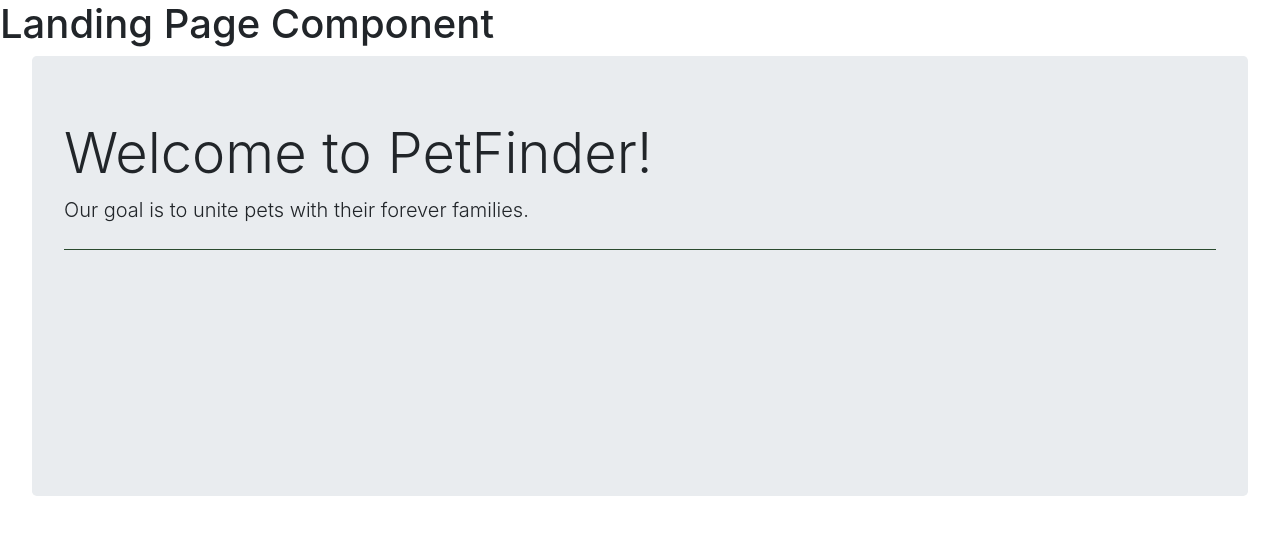
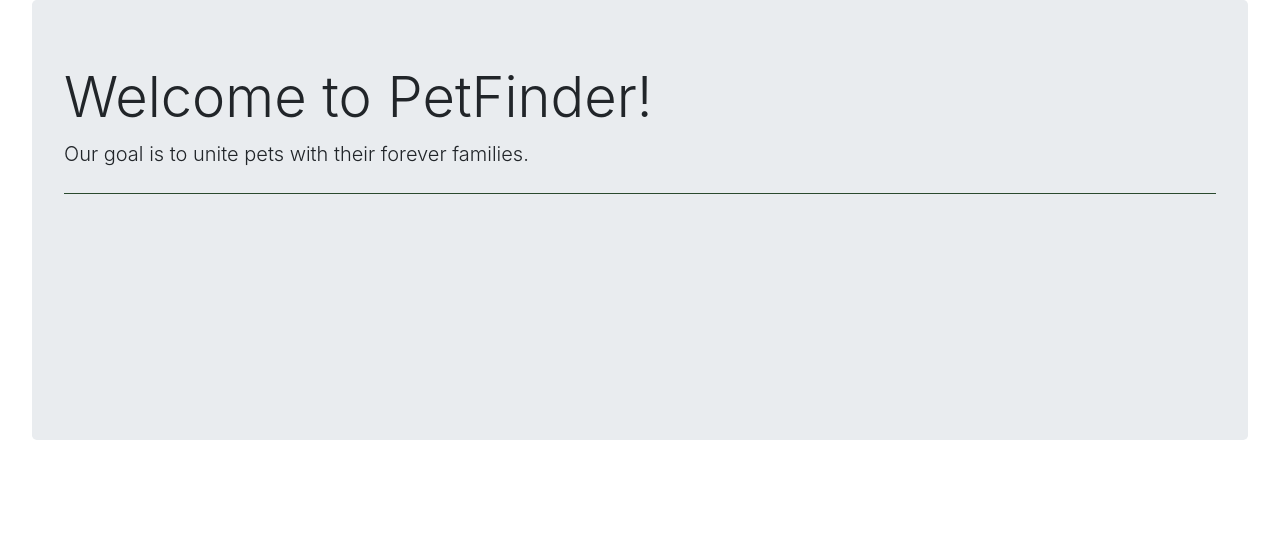
Before and after one commit to Codubee/PetFinderTTH1-2, a React (Create React App) app in the folder frontend/: page / in a window 1280 px wide. Shown: the top 534 px of the page. Built offline with nearby package versions, Linux system fonts and the light colour scheme.

Commit message:
remove default landing component text

```diff
--- a/frontend/src/views/LandingPage.js
+++ b/frontend/src/views/LandingPage.js
@@ -5,7 +5,6 @@
     return(
         <div>
             {}
-            <h1>Landing Page Component</h1>
 
             <Explanation />
         </div>
```
